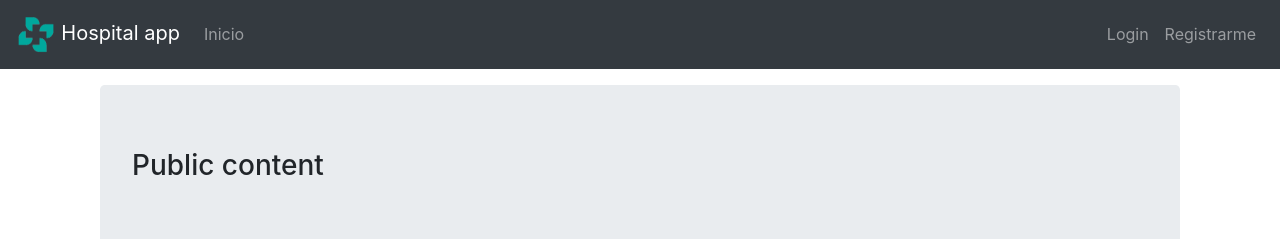
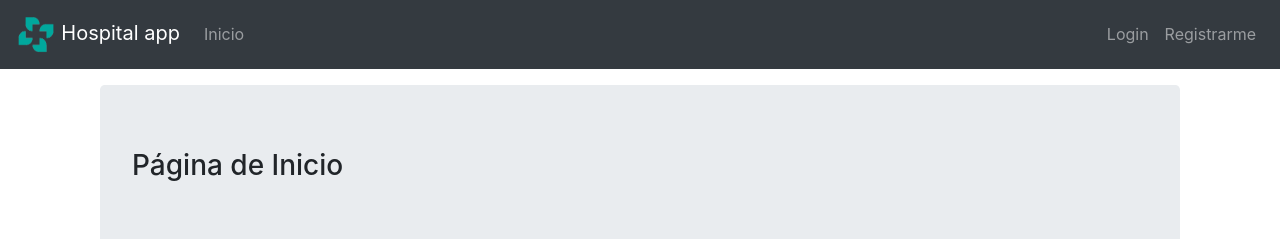
Before and after one commit to vanelo/hospital-frontend-react, a React (Create React App) app: page / in a window 1280 px wide. Shown: the top 239 px of the page. Built offline with nearby package versions, Linux system fonts and the light colour scheme.

Commit message:
improve home page

```diff
--- a/src/components/home.component.js
+++ b/src/components/home.component.js
@@ -35,6 +35,7 @@ export default class Home extends Component {
         <header className="jumbotron">
           <h3>{this.state.content}</h3>
         </header>
+        <iframe style={{height: "490pt", width: "100%"}} src="https://portal.ips.gov.py/sistemas/ipsportal/noticias.php" />
       </div>
     );
   }
--- a/src/services/user.service.js
+++ b/src/services/user.service.js
@@ -6,7 +6,7 @@ const API_URL = 'http://localhost:3000/';
 class UserService {
   getPublicContent() {
     /*--------Fake----------*/
-    return new Promise(r => r({ data: "Public content"}));
+    return new Promise(r => r({ data: "Página de Inicio"}));
     /*----------------------*/
 
     return axios.get(API_URL + 'all');
```
